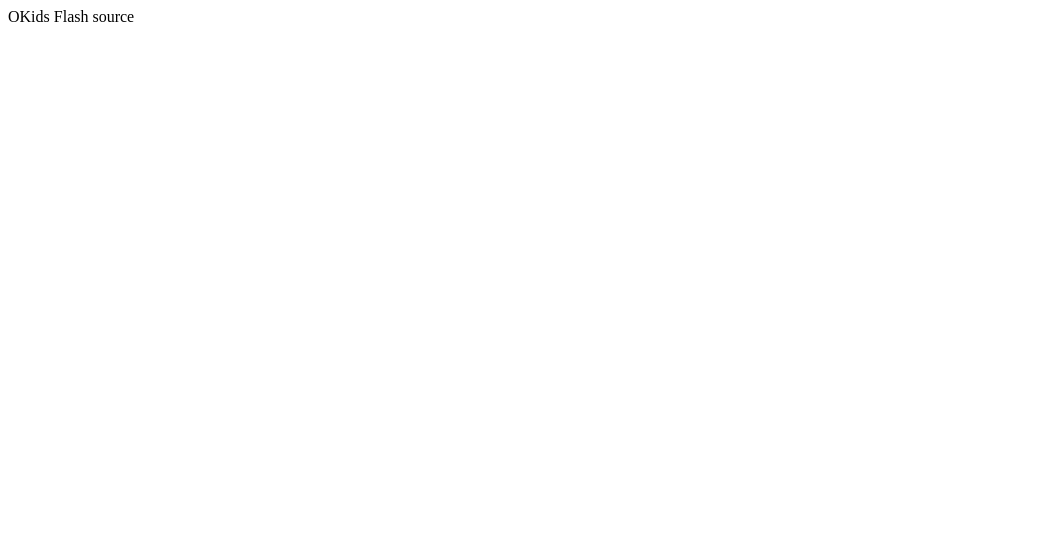
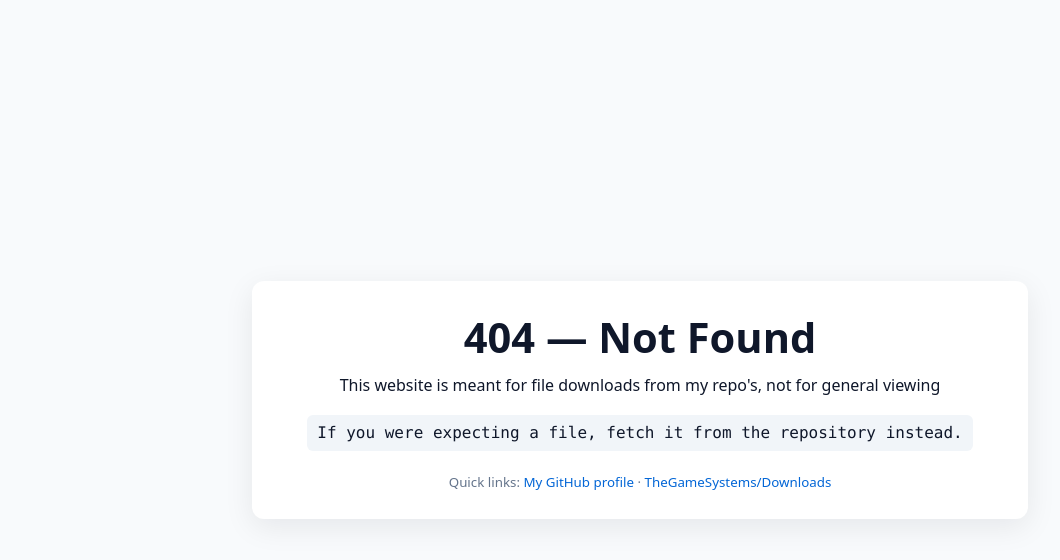
Before and after one commit to TheGameSystems/Downloads, a plain HTML site: page index.html in a window 1280 px wide. Shown: the whole page, without its empty margins (0-1060 px from the left). Drawn offline with Linux system fonts and the light colour scheme.

Commit message:
Add files via upload

```diff
--- a/index.html
+++ b/index.html
@@ -1 +1,31 @@
-OKids Flash source
+<!doctype html>
+<html lang="en">
+<head>
+  <meta charset="utf-8" />
+  <meta name="viewport" content="width=device-width,initial-scale=1" />
+  <title>404 Not Found</title>
+  <style>
+    :root{ --bg:#f8fafc; --card:#ffffff; --text:#0f172a; --muted:#64748b; --link:#0366d6 }
+    html,body{height:100%}
+    body{margin:0;display:flex;align-items:center;justify-content:center;font-family:system-ui,-apple-system,Segoe UI,Roboto,"Helvetica Neue",Arial,sans-serif;background:var(--bg);color:var(--text)}
+    .card{max-width:720px;width:90%;background:var(--card);padding:28px;border-radius:12px;box-shadow:0 8px 30px rgba(2,6,23,0.08);text-align:center}
+    h1{font-size:clamp(1.6rem,4.5vw,2.6rem);margin:0 0 0.5rem}
+    p{margin:0.5rem 0;color:var(--text);line-height:1.5}
+    a{color:var(--link);text-decoration:none}
+    small{display:block;margin-top:14px;color:var(--muted)}
+    .code{font-family:ui-monospace,SFMono-Regular,Menlo,Monaco,Roboto Mono,monospace;background:#f1f5f9;padding:6px 10px;border-radius:6px;display:inline-block;margin-top:10px}
+  </style>
+</head>
+<body>
+  <main class="card" role="main" aria-labelledby="title">
+    <h1 id="title">404 — Not Found</h1>
+    <p>This website is meant for file downloads from my repo's, not for general viewing</p>
+    <p class="code">If you were expecting a file, fetch it from the repository instead.</p>
+    <small>
+      Quick links:
+      <a href="https://github.com/TheGameSystems">My GitHub profile</a> ·
+      <a href="https://github.com/TheGameSystems/Downloads">TheGameSystems/Downloads</a>
+    </small>
+  </main>
+</body>
+</html>
```
